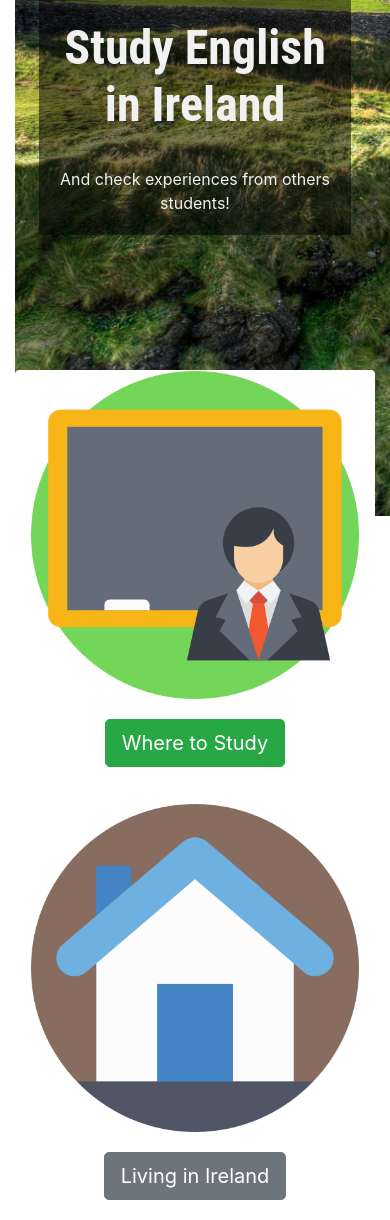
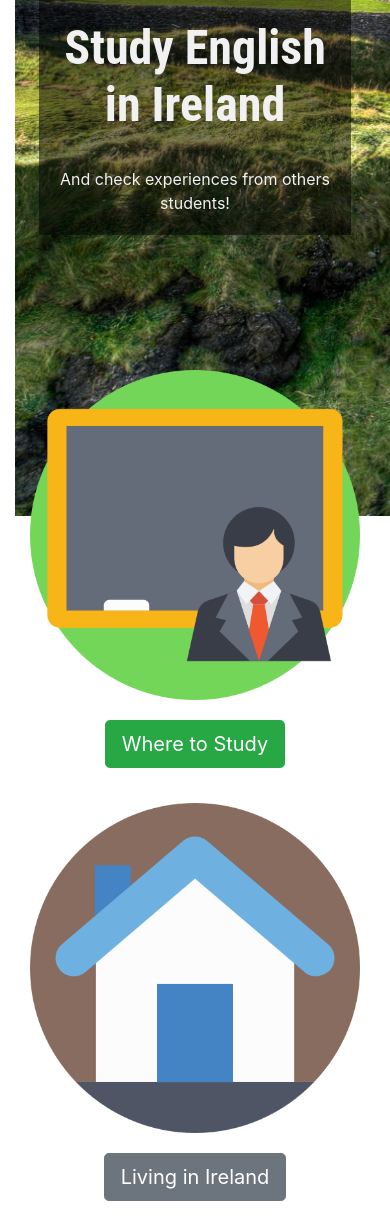
Before and after one commit to MarciaTobias/software-engineering-web, a PHP site: page / in a window 390 px wide; the page is wider, and only the part inside the window is pictured. Shown: the part 474-1694 px from the top of that part. Run offline with PHP 8.4, Linux system fonts and the light colour scheme; grey boxes are pictures that could not be loaded.

Commit message:
test
test

```diff
--- a/css/style4.css
+++ b/css/style4.css
@@ -41,11 +41,6 @@
     padding: 20px;
 }
 
-
-
-.card {
-    color: #73d658;
-}
 /* Animation fade for those 4 icons at the main page */
 .card-img-top {
     -webkit-animation: fadein 2.5s; /* Safari and Chrome */
--- a/views/content.php
+++ b/views/content.php
@@ -20,29 +20,29 @@ That declaration must be the very first thing in your HTML document, even before
             </div>
         </div>
     </header>
-<!-- Section with images and links to others pages of the this website, test -->
+<!-- Section with images and links to others pages of the this website -->
 <section class="home_page">
     <section class="container">
         <div class="card-deck row-1">
-            <div class="card col-md-6 border-white style="colour: #73d658">
+            <div class="card col-md-6 bg-transparent border-0">
                 <img class="card-img-top" src="../images/blackboard.png" alt="blackboard">
                 <div class="card-body">
                     <button type="button" class="btn btn-lg btn-success">Where to Study</button>
                 </div>
             </div>
-            <div class="card col-md-6 bg-transparent border-white">
+            <div class="card col-md-6 bg-transparent border-0">
                 <img class="card-img-top" src="../images/home.png" alt="home">
                 <div class="card-body">
                     <button type="button" class="btn btn-lg btn-secondary">Living in Ireland</button>
                 </div>
             </div>
-            <div class="card col-md-6 bg-transparent border-white">
+            <div class="card col-md-6 bg-transparent border-0">
                 <img class="card-img-top" src="../images/search.png" alt="search">
                 <div class="card-body">
                     <button type="button" class="btn btn-lg btn-info">Research</button>
                 </div>
             </div>
-            <div class="card col-md-6 bg-transparent border-white">
+            <div class="card col-md-6 bg-transparent border-0">
                 <img class="card-img-top" src="../images/teamwork.png" alt="team">
                 <div class="card-body">
                     <button type="button" class="btn btn-lg btn-warning">About Us</button>
```
